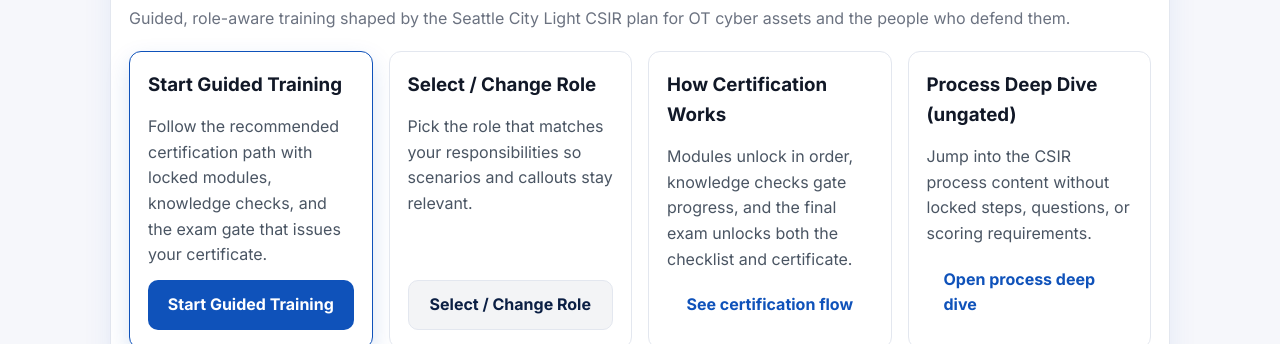
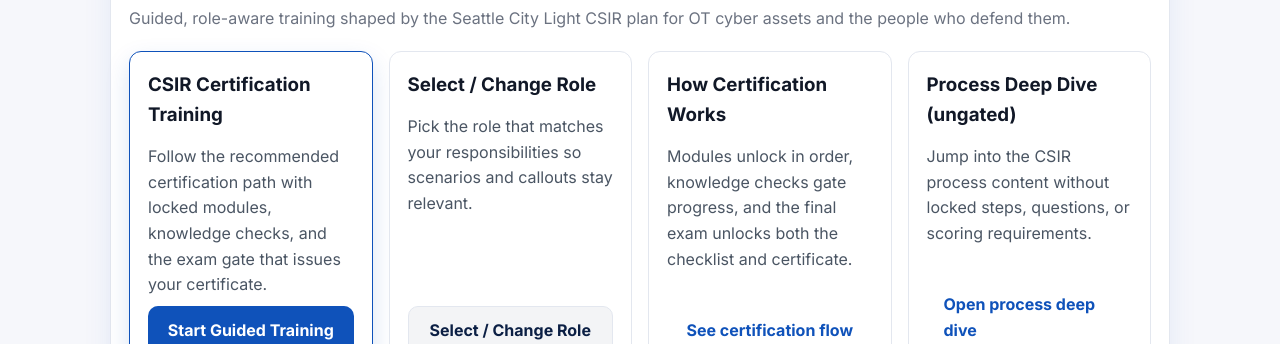
Before and after one commit to mmacri/SCL1, a plain HTML site: page csir/index.html in a window 1280 px wide. Shown: the part 456-800 px from the top of the page. Drawn offline with Linux system fonts and the light colour scheme.

Commit message:
Update CSIR entry points

```diff
--- a/csir/index.html
+++ b/csir/index.html
@@ -31,9 +31,9 @@
       <p class="hero-subtitle">Guided, role-aware training shaped by the Seattle City Light CSIR plan for OT cyber assets and the people who defend them.</p>
       <div class="hero-grid">
         <article class="hero-card primary-card">
-          <h3>Start Guided Training</h3>
+          <h3>CSIR Certification Training</h3>
           <p>Follow the recommended certification path with locked modules, knowledge checks, and the exam gate that issues your certificate.</p>
-          <a class="button" href="learn.html?start=1">Start Guided Training</a>
+          <a class="button" href="role.html">Start Guided Training</a>
         </article>
         <article class="hero-card secondary-card">
           <h3>Select / Change Role</h3>
@@ -48,7 +48,7 @@
         <article class="hero-card secondary-card">
           <h3>Process Deep Dive (ungated)</h3>
           <p>Jump into the CSIR process content without locked steps, questions, or scoring requirements.</p>
-          <a class="button ghost" href="learn.html?mode=deepdive#/flow">Open process deep dive</a>
+          <a class="button ghost" href="curriculum.html">Open process deep dive</a>
         </article>
       </div>
     </section>
```
Also changed, not shown: index.html (+1 -1 lines).
